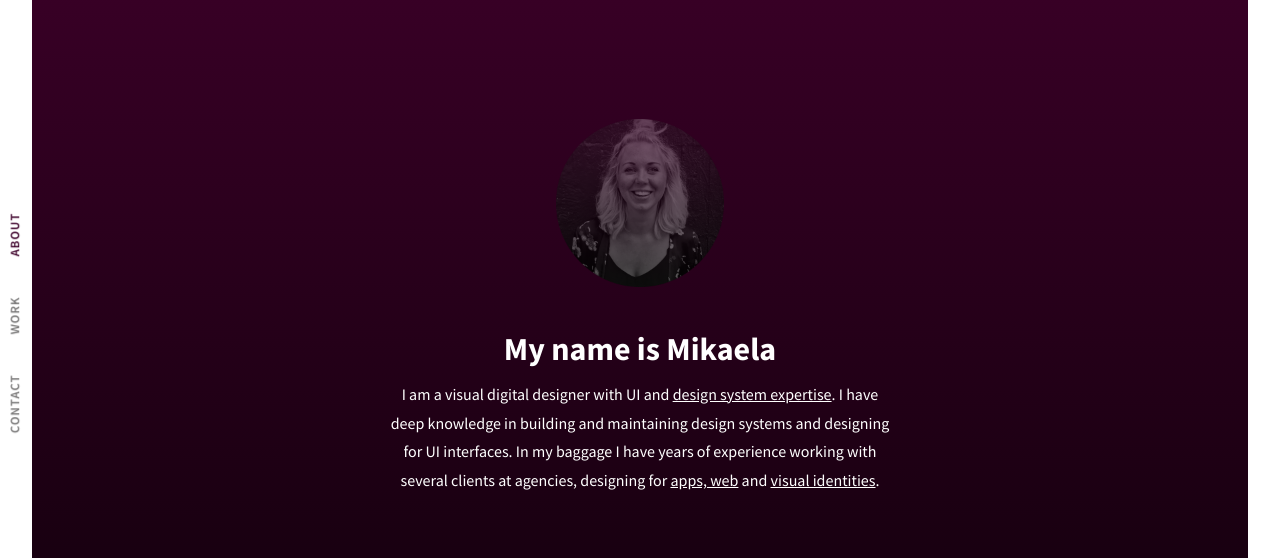
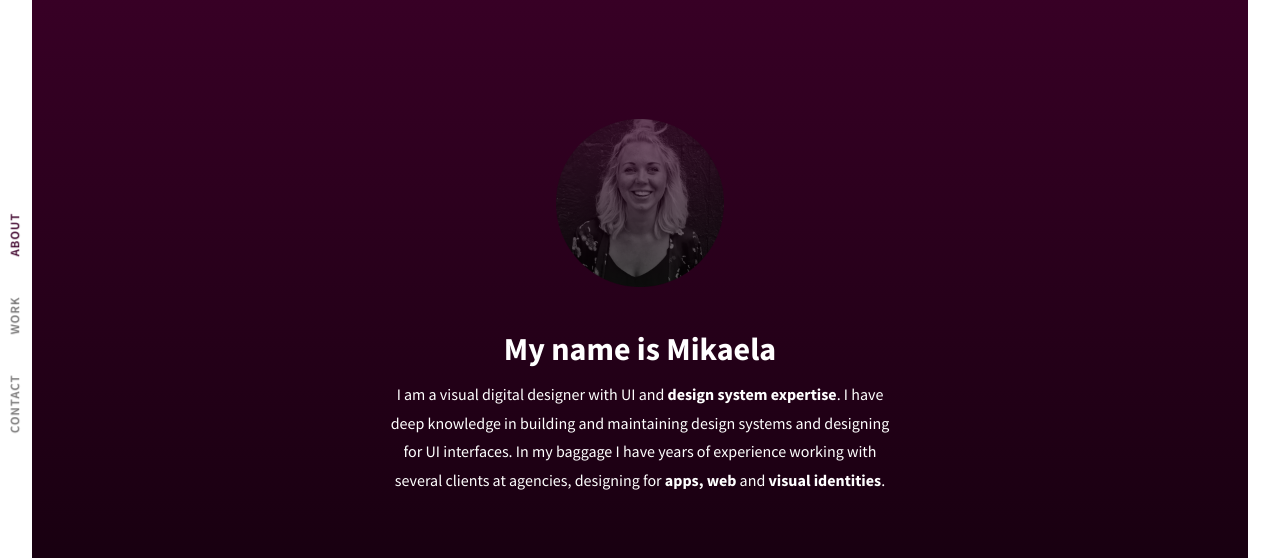
Before and after one commit to mijoh/mijoh.github.io, a website built with Parcel: page src/index.html in a window 1280 px wide. Shown: the part 93-651 px from the top of the page. Built offline with nearby package versions, Linux system fonts and the light colour scheme.

Commit message:
fix: underline to bold

```diff
--- a/src/index.html
+++ b/src/index.html
@@ -52,11 +52,11 @@
           <h1 class="header">My name is Mikaela</h1>
           <p>
             I am a visual digital designer with UI and
-            <u>design system expertise</u>. I have deep knowledge in building
+            <b>design system expertise</b>. I have deep knowledge in building
             and maintaining design systems and designing for UI interfaces. In
             my baggage I have years of experience working with several clients
-            at agencies, designing for <u>apps, web</u> and
-            <u>visual identities</u>.
+            at agencies, designing for <b>apps, web</b> and
+            <b>visual identities</b>.
           </p>
         </div>
       </section>
```
Also changed, not shown: index.html (+3 -3 lines), dist/index.html.
